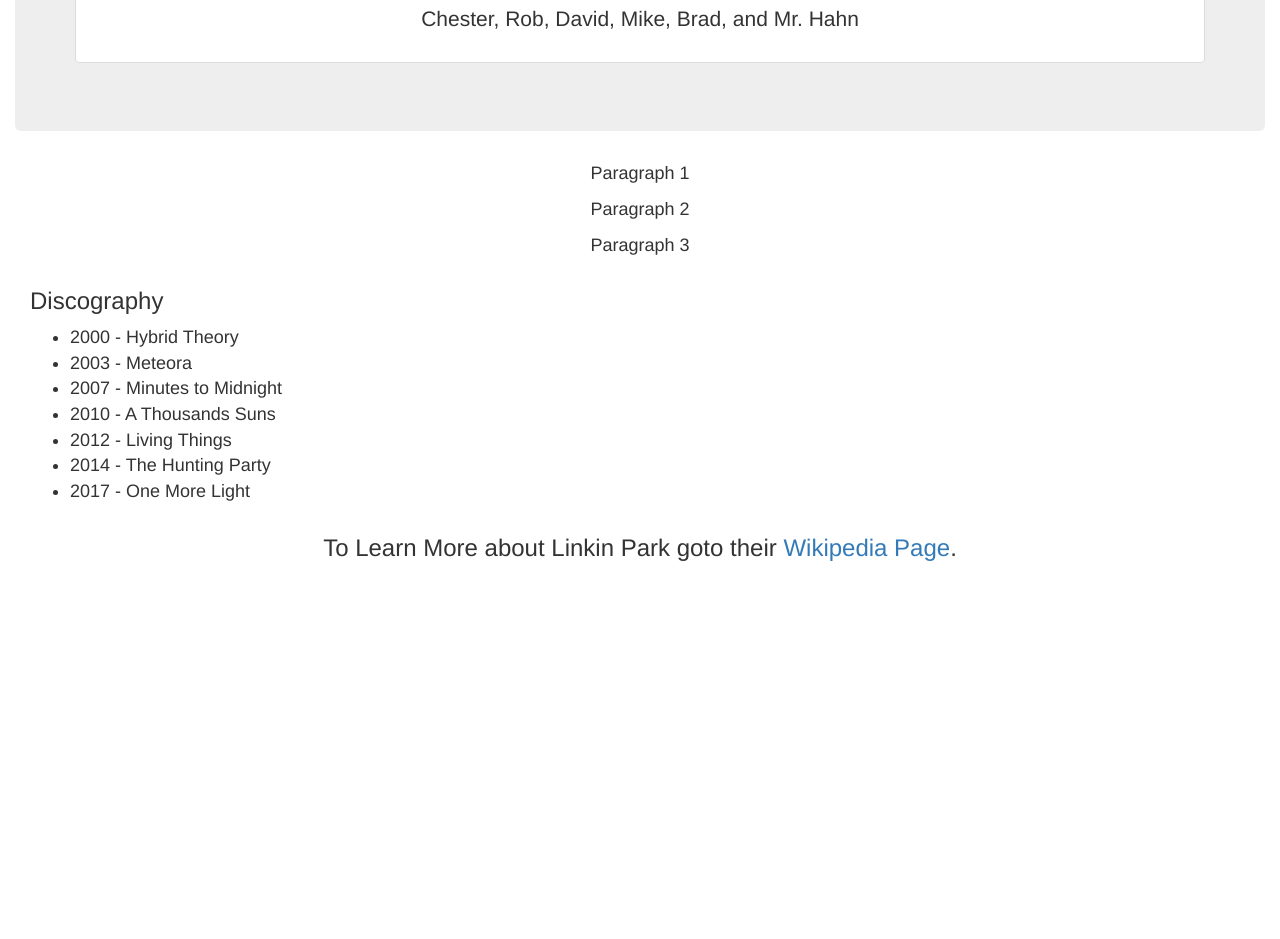
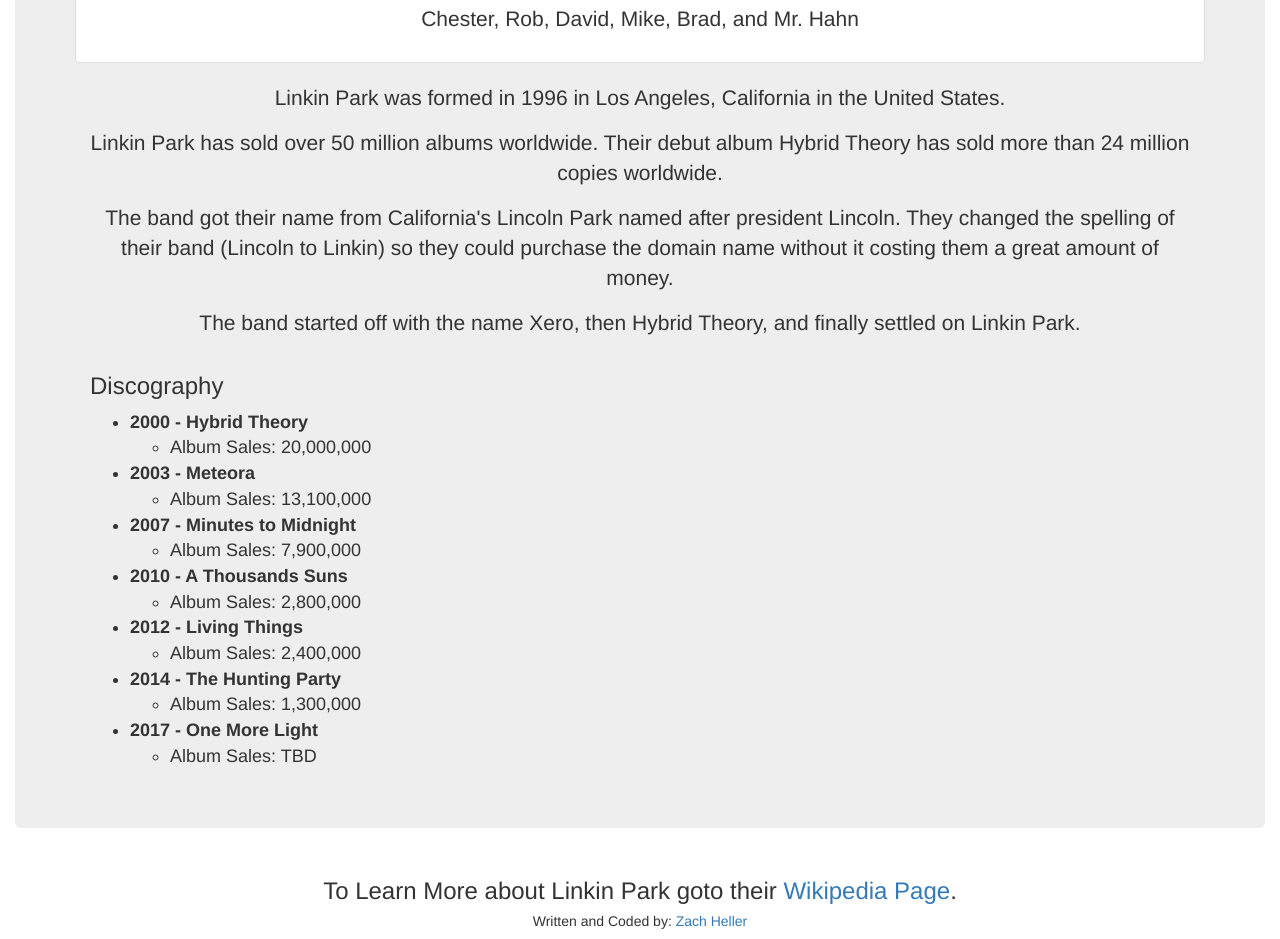
Before and after one commit to hellerz85/tribute_page, a plain HTML site: page index.html in a window 1280 px wide. Shown: the part 840-1779 px from the top of the page. Before the commit the page ends 1411 px from the top, so only its background shows below. Drawn offline with nearby package versions, Linux system fonts and the light colour scheme.

Commit message:
final edits

```diff
--- a/index.html
+++ b/index.html
@@ -5,7 +5,7 @@
 <body>
     <div class="container-fluid">
         <div class="jumbotron">
-                <h1 class="text-center"><strong>Linkin Park</strong></h1>
+            <h1 class="text-center"><img class="resize" src="img/Linkin_Park_2017_logo.png"><strong>   Linkin Park   </strong><img class="resize" src="img/Linkin_Park_2017_logo.png"></h1>
             <h2 class="text-center">American rock band from Agoura Hills, California</h2>
             <div class="thumbnail">
                 <img class="img-responsive" src="img/linkin_park_header_photo.jpeg" alt="Linkin Park">
@@ -13,30 +13,56 @@
                     <p class="text-center">Chester, Rob, David, Mike, Brad, and Mr. Hahn</p>
                 </div>
             </div>
-            </div>
-        </div>
             <div class="container-fluid">
                 <p class="text-center">
-                Paragraph 1
+                    Linkin Park was formed in 1996 in Los Angeles, California in the United States.
                 </p>
                 <p class="text-center">
-                Paragraph 2
+                    Linkin Park has sold over 50 million albums worldwide. Their debut album Hybrid Theory has sold more than 24 million copies worldwide.
                 </p>
                 <p class="text-center">
-                Paragraph 3
+                    The band got their name from California's Lincoln Park named after president Lincoln. They changed the spelling of their band (Lincoln to Linkin) so they could purchase the domain name without it costing them a great amount of money.
                 </p>
+                <p class="text-center">
+                    The band started off with the name Xero, then Hybrid Theory, and finally settled on Linkin Park.
+                </p>
+            </div>
             <div class="container-fluid">
                 <h3>Discography</h3>
                 <ul class="">
-                <li>2000 - Hybrid Theory</li>
-                <li>2003 - Meteora</li>
-                <li>2007 - Minutes to Midnight</li>
-                <li>2010 - A Thousands Suns</li>
-                <li>2012 - Living Things</li>
-                <li>2014 - The Hunting Party</li>
-                <li>2017 - One More Light</li>
+                    <li><strong>2000 - Hybrid Theory</strong></li>
+                        <ul>
+                            <li>Album Sales: 20,000,000</li>
                         </ul>
+                    <li><strong>2003 - Meteora</strong></li>
+                        <ul>
+                            <li>Album Sales: 13,100,000</li>
+                        </ul>
+                    <li><strong>2007 - Minutes to Midnight</strong></li>
+                        <ul>
+                            <li>Album Sales: 7,900,000</li>
+                        </ul>
+                    <li><strong>2010 - A Thousands Suns</strong></li>
+                        <ul>
+                            <li>Album Sales: 2,800,000</li>
+                        </ul>
+                    <li><strong>2012 - Living Things</strong></li>
+                        <ul>
+                            <li>Album Sales: 2,400,000</li>
+                        </ul>
+                    <li><strong>2014 - The Hunting Party</strong></li>
+                        <ul>
+                            <li>Album Sales: 1,300,000</li>
+                        </ul>
+                    <li><strong>2017 - One More Light</strong></li>
+                        <ul>
+                            <li>Album Sales: TBD</li>
+                        </ul>
+                </ul>
+            </div>
+        </div>
     </div>
 </body>
 <h3 class="text-center">To Learn More about Linkin Park goto their <a href="https://en.wikipedia.org/wiki/Linkin_Park" target="_blank">Wikipedia Page</a>.</h3>
+<h5 class="text-center">Written and Coded by: <a href="https://www.freecodecamp.com/hellerz85">Zach Heller</a></h5>
 </html>
--- a/text.css
+++ b/text.css
@@ -20,3 +20,11 @@
 ul {
     font-size: 18px;
 }
+img.resize {
+    max-width: 5%;
+    max-height: 5%;
+}
+img.resize2 {
+    max-width: 50%;
+    max-height: 50%;
+}
```
Also changed, not shown: img/Linkin_Park_2017_logo.png (added), img/Linkin_Park_The_Hunting_Party.jpg (renamed from img/Linkin_Park,_The_Hunting_Party,_album_art_final.jpg). Lines whose indentation alone changed are shown as unchanged.
